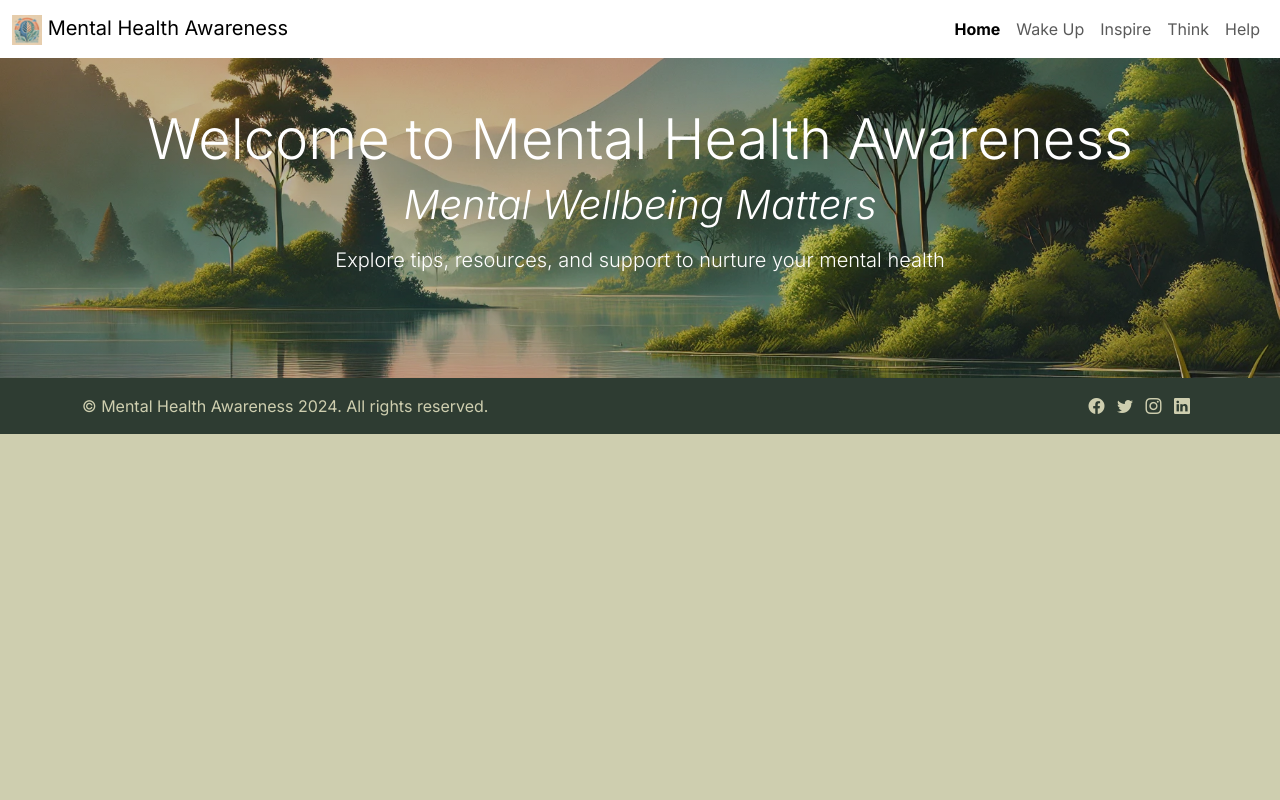
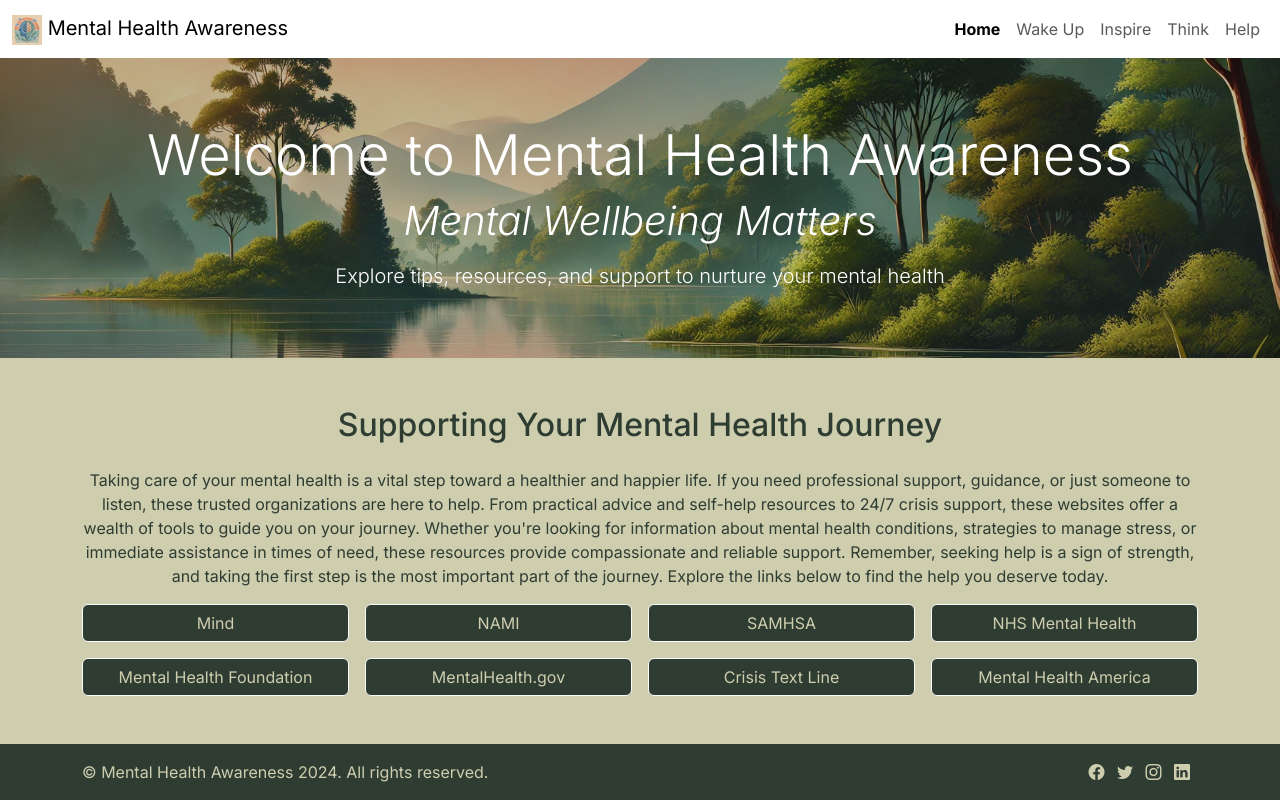
Before and after one commit to Harmeetkaur13/Mental-Health-Awareness, a plain HTML site: page index.html in a window 1280 px wide. Drawn offline with nearby package versions, Linux system fonts and the light colour scheme; a web font is replaced by a local one.

Commit message:
added external resources section

```diff
--- a/index.html
+++ b/index.html
@@ -47,7 +47,7 @@
                         <a class="nav-link" href="#">Think</a>
                     </li>
                     <li class="nav-item">
-                        <a class="nav-link" href="#">Help</a>
+                        <a class="nav-link" href="#External_Resources">Help</a>
                     </li>
                 </ul>
             </div>
@@ -56,14 +56,60 @@
 
     <!-- Hero Section -->
     <section class="hero-section text-center py-5">
-        <div class="container text-center">
+        <div class="container mt-3">
             <h1 class="display-4">Welcome to Mental Health Awareness</h1>
             <p class="display-6"><em>Mental Wellbeing Matters</em></p>
             <p class="lead">Explore tips, resources, and support to nurture your mental health</p>
         </div>
     </section>
-
-
+    <main>
+        <!-- External Resources Section -->
+        <section id="External_Resources" class="container my-5">
+            <h2 class="text-center mb-4 h-section">Supporting Your Mental Health Journey</h2>
+            <p class="text-center">Taking care of your mental health is a vital step toward a healthier and happier
+                life. If you need professional support, guidance, or just someone to listen, these trusted organizations
+                are here to help. From practical advice and self-help resources to 24/7 crisis support, these websites
+                offer a wealth of tools to guide you on your journey. Whether you're looking for information about
+                mental health conditions, strategies to manage stress, or immediate assistance in times of need, these
+                resources provide compassionate and reliable support. Remember, seeking help is a sign of strength, and
+                taking the first step is the most important part of the journey. Explore the links below to find the
+                help you deserve today.</p>
+            <div class="row row-cols-1 row-cols-sm-2 row-cols-lg-4 g-3">
+                <div class="col">
+                    <a href="https://www.mind.org.uk/" target="_blank" class="btn btn-light btn-block w-100"
+                        rel="noopener noreferrer">Mind</a>
+                </div>
+                <div class="col">
+                    <a href="https://www.nami.org/Home" target="_blank" class="btn btn-light btn-block w-100"
+                        rel="noopener noreferrer">NAMI</a>
+                </div>
+                <div class="col">
+                    <a href="https://www.samhsa.gov/" target="_blank" class="btn btn-light btn-block w-100"
+                        rel="noopener noreferrer">SAMHSA</a>
+                </div>
+                <div class="col">
+                    <a href="https://www.nhs.uk/mental-health/" target="_blank" class="btn btn-light btn-block w-100"
+                        rel="noopener noreferrer">NHS Mental Health</a>
+                </div>
+                <div class="col">
+                    <a href="https://www.mentalhealth.org.uk/" target="_blank" class="btn btn-light btn-block w-100"
+                        rel="noopener noreferrer">Mental Health Foundation</a>
+                </div>
+                <div class="col">
+                    <a href="https://www.mentalhealth.gov/" target="_blank" class="btn btn-light btn-block w-100"
+                        rel="noopener noreferrer">MentalHealth.gov</a>
+                </div>
+                <div class="col">
+                    <a href="https://www.crisistextline.org/" target="_blank" class="btn btn-light btn-block w-100"
+                        rel="noopener noreferrer">Crisis Text Line</a>
+                </div>
+                <div class="col">
+                    <a href="https://www.mhanational.org/" target="_blank" class="btn btn-light btn-block w-100"
+                        rel="noopener noreferrer">Mental Health America</a>
+                </div>
+            </div>
+        </section>
+    </main>
     <!-- Footer -->
     <footer class="py-3">
         <div class="container d-flex justify-content-between align-items-center">
```
